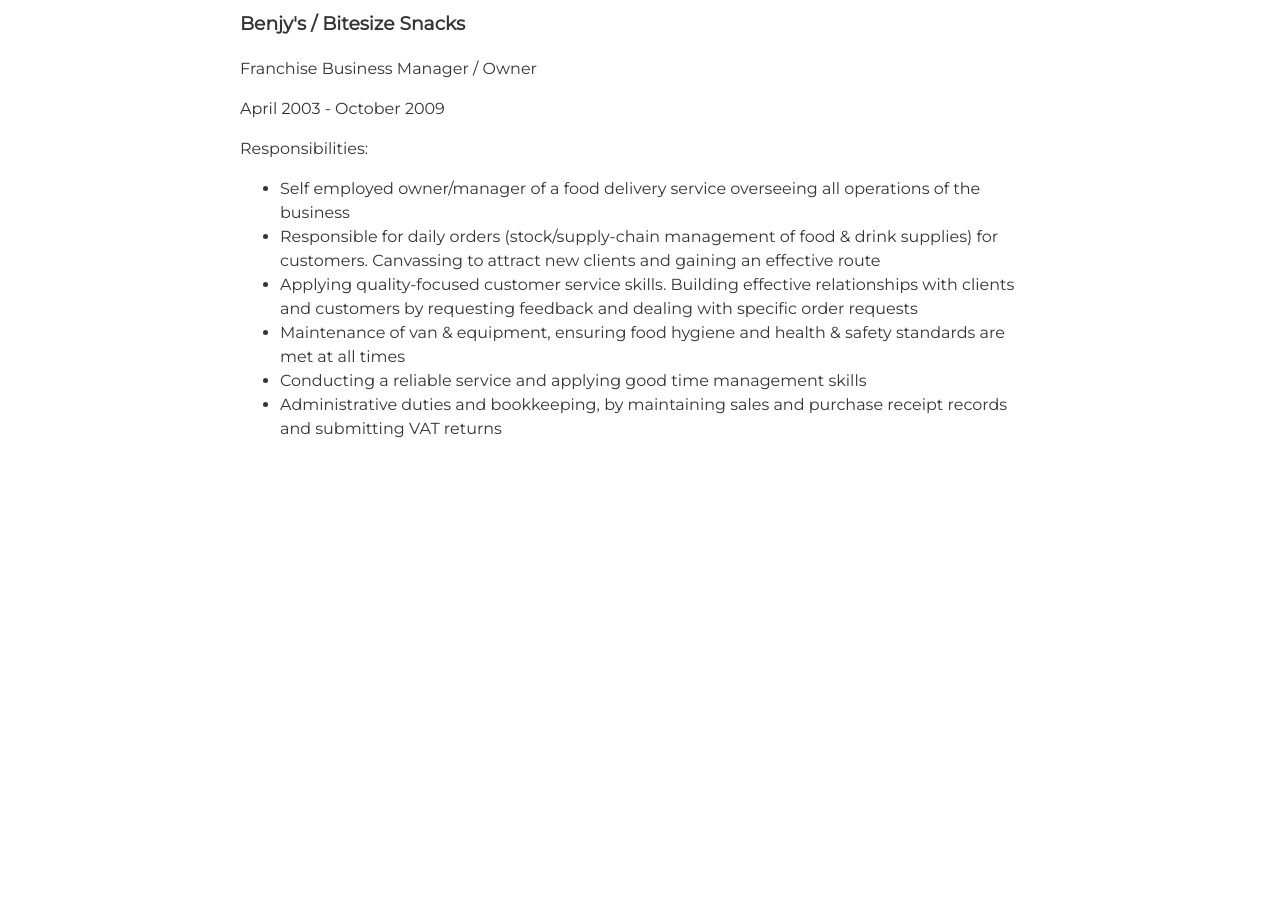
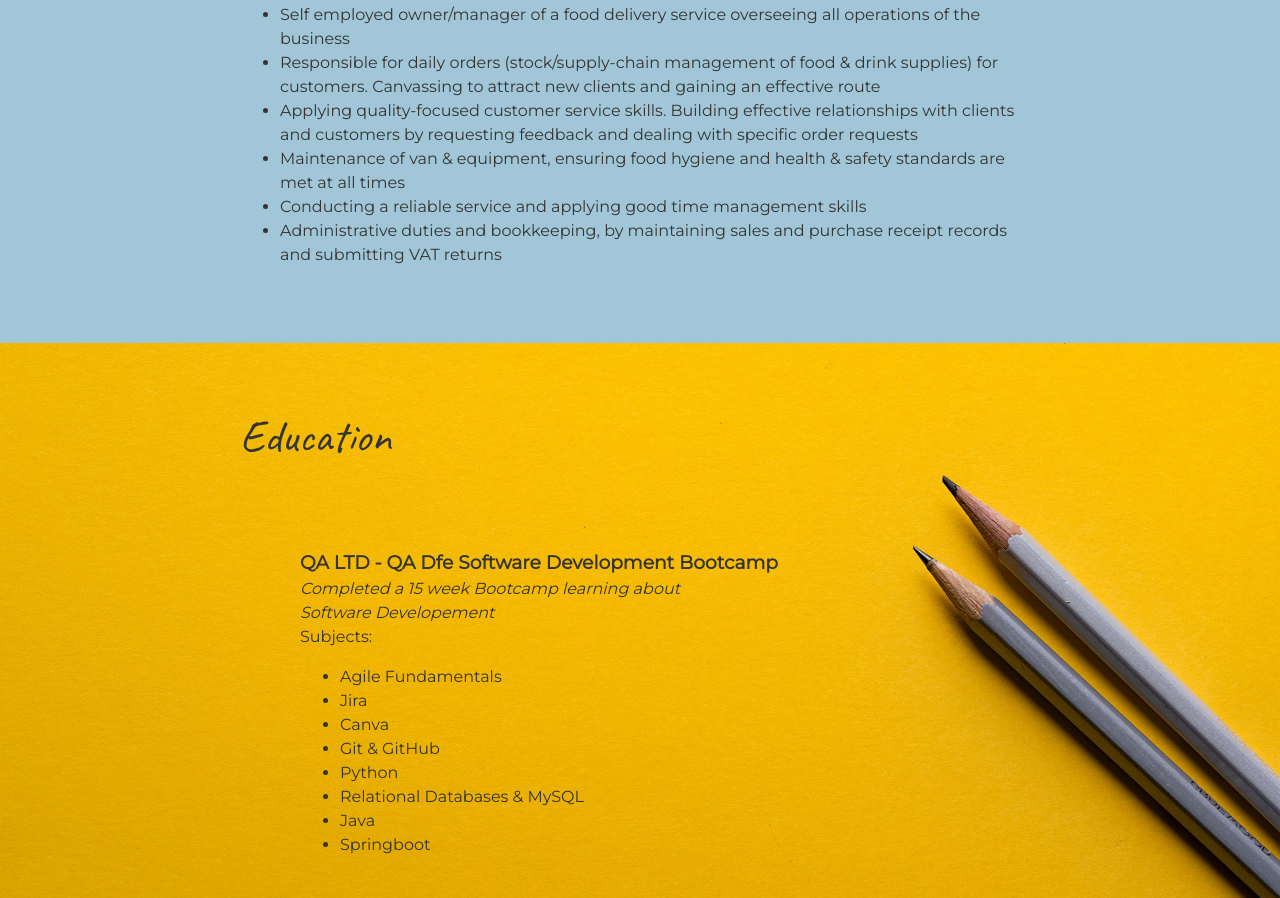
Before and after one commit to reuben-germain/my-portfolio-2024, a plain HTML site: page index.html in a window 1280 px wide. Shown: the part 1902-2800 px from the top of the page. Before the commit the page ends 2419 px from the top, so only its background shows below. Drawn offline with Linux system fonts and the light colour scheme; a web font is replaced by a local one.

Commit message:
styled education section

```diff
--- a/index.html
+++ b/index.html
@@ -138,9 +138,34 @@
                     </ul>
                 </div>
             </section>
-
         </div>
     </section>
+
+    <!-- ******************** EDUCATION ******************** -->
+    <section class="education">
+        <div class="content-wrapper item-details">
+          <h2>Education</h2>
+
+          <!-- Copy this whole <section> block to add more school section. -->
+          <section>
+            <div class="content-wrapper item-details">
+              <h3>QA LTD - QA Dfe Software Development Bootcamp</h3>
+              <p>Completed a 15 week Bootcamp learning about Software Developement</p>
+              <p>Subjects:</p>
+              <ul>
+                <li>Agile Fundamentals</li>
+                <li>Jira</li>
+                <li>Canva</li>
+                <li>Git & GitHub</li>
+                <li>Python</li>
+                <li>Relational Databases & MySQL</li>
+                <li>Java</li>
+                <li>Springboot</li>
+              </ul>
+            </div>
+          </section>
+        </div> <!-- End of School block. -->
+      </section>
 </body>
 
 </html>
--- a/style.css
+++ b/style.css
@@ -32,8 +32,8 @@
 /* PROFILE SECTION */
 
 header {
-    background-color: darkblue;
-    color: aliceblue;
+    background-color: #2f3061;
+    color: #f7fff7;
 }
 .content-wrapper {
     max-width: 50em;
@@ -65,3 +65,33 @@
 a:hover {
     text-decoration: none;
 }
+
+/* WORK EXPERIENCE SECTION */
+
+.work-experience {
+    background: #a1c6d7;
+}
+
+.item-details h3 + p {
+    font-style: italic;
+}
+
+.item-details h3~p {
+    margin: 0;
+}
+
+h3 {
+    margin-bottom: 0;
+}
+
+/******************** EDUCATION SECTION ********************/
+.education {
+    background-image: url(imgs/unsplash/joanna-kosinska-unsplash.jpg);
+    background-size: cover;
+    background-position: top right;
+    padding-bottom: 6.25rem;
+}
+
+.education p {
+    width: 65%;
+}
```
Also changed, not shown: imgs/unsplash/annie-spratt-unsplash.jpg (renamed from unsplash/annie-spratt-unsplash.jpg), imgs/unsplash/joanna-kosinska-unsplash.jpg (renamed from unsplash/joanna-kosinska-unsplash.jpg), imgs/unsplash/sharon-mccutcheon-unsplash.jpg (renamed from unsplash/sharon-mccutcheon-unsplash.jpg).
